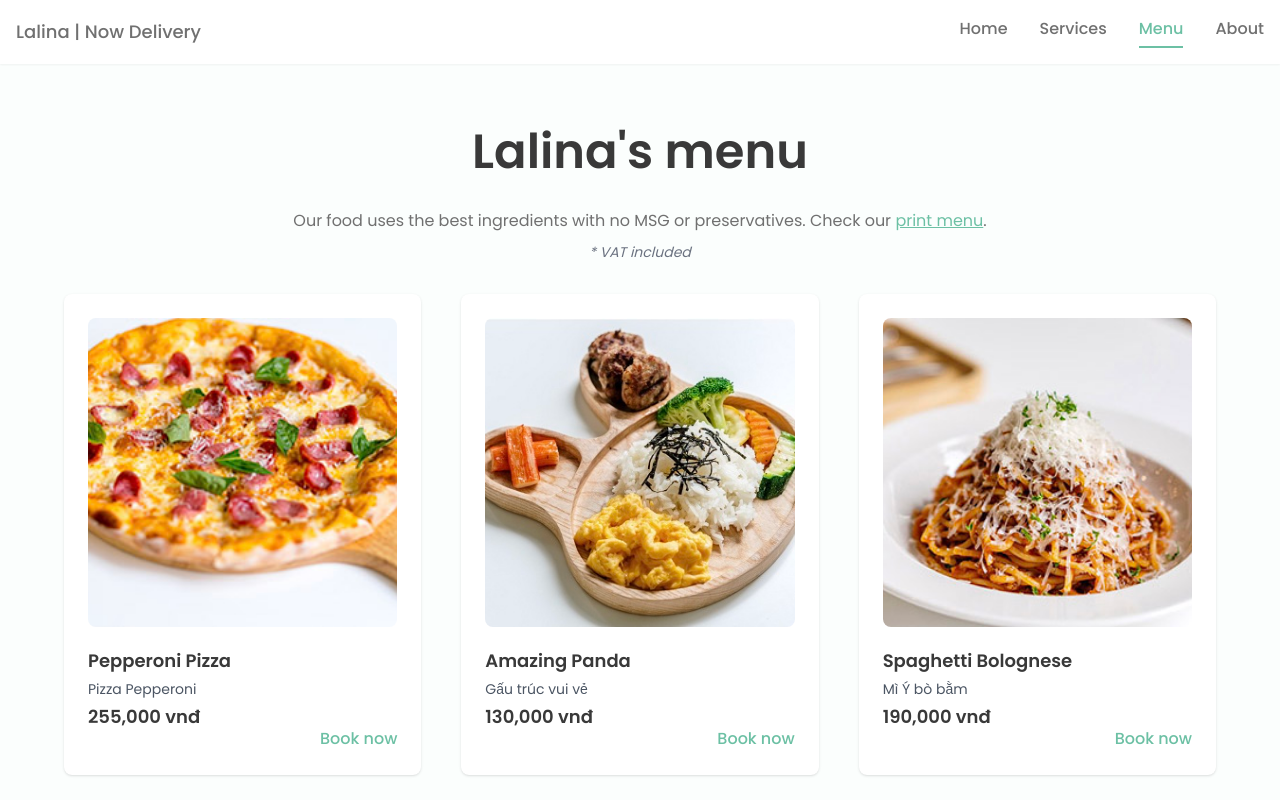
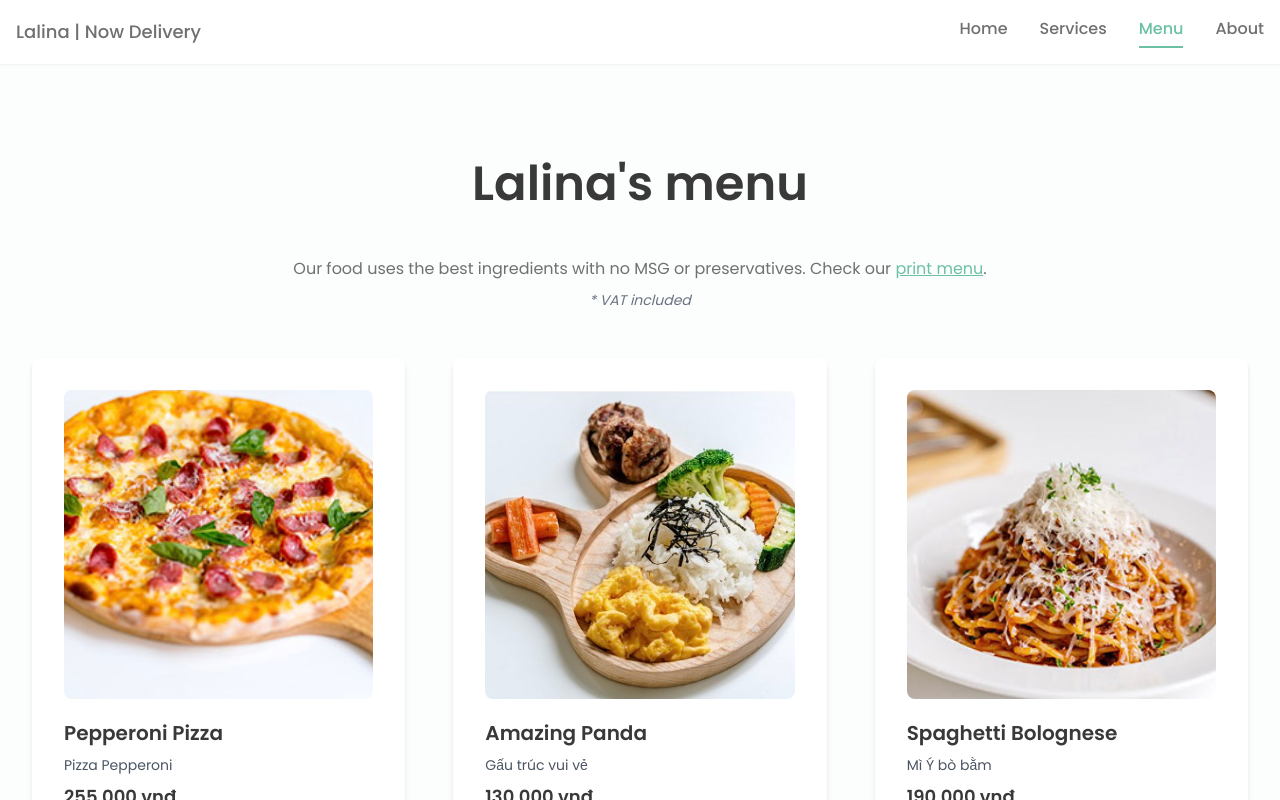
Before and after one commit to forcedfakelaugh/lalina-next, a Next.js app: page /menu in a window 1280 px wide. Shown: the top 800 px of the page. Built offline with nearby package versions, Linux system fonts and the light colour scheme.

Commit message:
Enhance menu item styling and layout for improved visual appeal and spacing

```diff
--- a/src/app/globals.css
+++ b/src/app/globals.css
@@ -39,7 +39,7 @@
   }
 
   .menu-item {
-    @apply relative flex flex-col bg-white rounded-lg shadow transition duration-300 p-6 transform hover:shadow-md hover:-translate-y-1;
+    @apply relative flex flex-col bg-white rounded-lg shadow-md transition duration-300 p-8 transform hover:shadow-lg hover:-translate-y-1;
   }
 
   .menu-item-img {
@@ -51,7 +51,7 @@
   }
 
   .menu-item-name {
-    @apply font-semibold text-title text-lg transition duration-300;
+    @apply font-semibold text-title text-xl transition duration-300;
   }
 
   .menu-item:hover .menu-item-name {
@@ -59,15 +59,15 @@
   }
 
   .menu-item-detail {
-    @apply text-sm my-1 text-gray-600;
+    @apply text-sm my-2 text-gray-600;
   }
 
   .menu-item-price {
-    @apply font-semibold text-title text-lg mb-5;
+    @apply font-semibold text-title text-lg mb-8;
   }
 
   .menu-item-btn {
-    @apply absolute bottom-6 right-6 text-primary hover:text-primary-dark font-medium text-base transition duration-300;
+    @apply absolute bottom-8 right-8 text-primary hover:text-primary-dark font-medium text-base transition duration-300;
   }
 
   .service-card {
--- a/src/app/menu/page.tsx
+++ b/src/app/menu/page.tsx
@@ -17,13 +17,13 @@ export default function MenuPage() {
   }, []);
 
   return (
-    <section className="py-12 md:py-16">
-      <div className="container mx-auto px-4">
-        <h1 className="text-4xl md:text-5xl font-semibold text-title mb-8 text-center">
+    <section className="py-16 md:py-24">
+      <div className="container mx-auto px-4 md:px-8">
+        <h1 className="text-4xl md:text-5xl font-semibold text-title mb-12 text-center">
           Lalina's menu
         </h1>
 
-        <div className="text-center mb-8">
+        <div className="text-center mb-12">
           <p className="text-text">
             Our food uses the best ingredients with no MSG or preservatives. Check our{' '}
             <a href="/assets/menu.pdf" target="_blank" className="text-primary underline">
@@ -35,7 +35,7 @@ export default function MenuPage() {
           </p>
         </div>
 
-        <div className="grid sm:grid-cols-2 lg:grid-cols-3 gap-10 max-w-6xl mx-auto">
+        <div className="grid sm:grid-cols-2 lg:grid-cols-3 gap-12 max-w-7xl mx-auto">
           {menuItems.map((item) => (
             <div key={item.id} className="menu-item">
               <img src={item.photoUrl} alt={item.name} className="menu-item-img" />
@@ -54,8 +54,8 @@ export default function MenuPage() {
           ))}
         </div>
 
-        <div className="text-center mt-16">
-          <a href="/assets/menu.pdf" target="_blank" className="btn">
+        <div className="text-center mt-20">
+          <a href="/assets/menu.pdf" target="_blank" className="btn px-8 py-4 text-lg">
             Full menu
           </a>
         </div>
```
